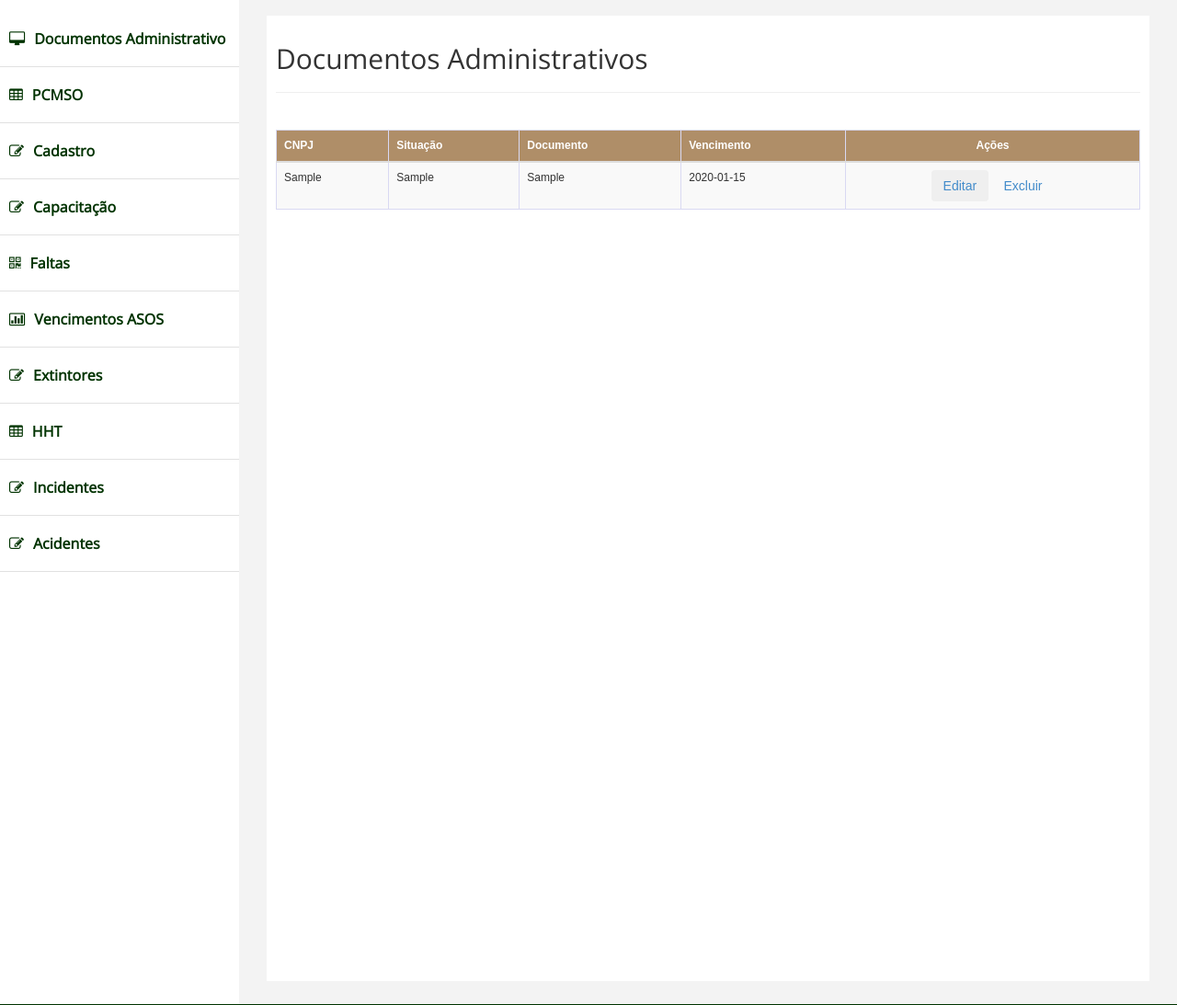
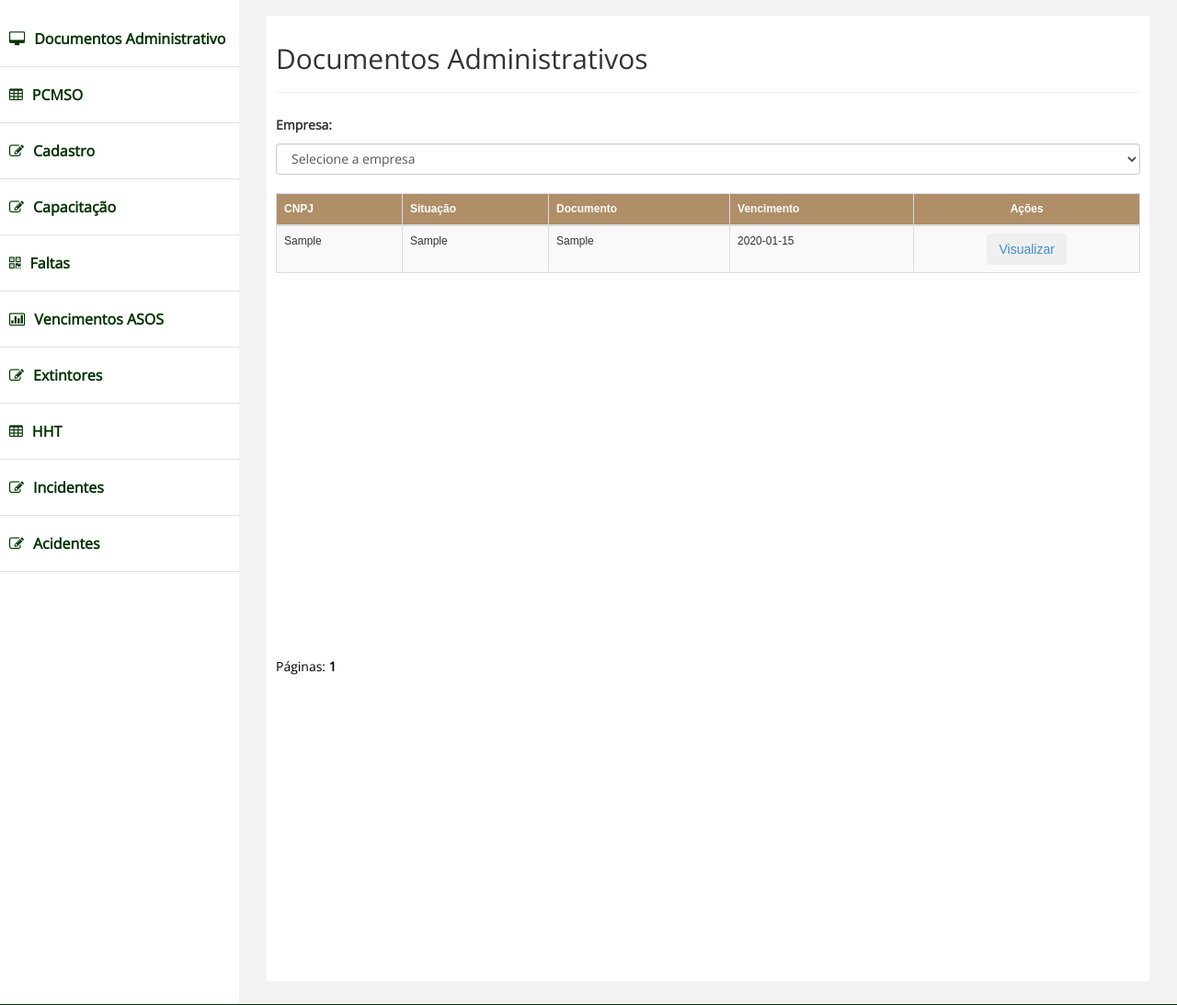
Before and after one commit to Tesshim/ELC, a PHP site: page /documentos_administrativo.php in a window 1280 px wide. Shown: the part 88-1181 px from the top of the page at 92% size. Run offline with PHP 8.4, Linux system fonts and the light colour scheme; tables that the repository leaves empty hold one stand-in row (values such as "Sample post"); data that the repository does not hold is empty.

Commit message:
Documetnos Administrativo  funfando lindamente.

```diff
--- a/documentos_administrativo.php
+++ b/documentos_administrativo.php
@@ -1,4 +1,17 @@
   <!DOCTYPE html>
+
+<?php
+
+  if(isset($_GET['id'])){
+        $id=$_GET['id'];
+     }
+     else{
+        $id="nao_existe";
+     }
+?>
+
+
+
   <html xmlns="http://www.w3.org/1999/xhtml">
   <head>
   	<link type="text/css" rel="stylesheet" href="css/chosen.css">
@@ -42,6 +55,26 @@
      </div>
    </div>  <!-- /. ROW  -->
 
+   <div class="form-group" >
+          <label for="Nome_Empresarial">Empresa:</label>
+          <select id="cnpj_empresa"  name="cnpj_empresa" class="form-control">
+            <option value="">Selecione a empresa</option>;
+               <?php
+              require_once('data_base_conection.php');
+              $sql="SELECT * FROM cadastro_empresa;";
+              $objDb = new db();
+              $link = $objDb->conecta_mysql();
+              $resultado= mysqli_query($link, $sql);
+              while ($row = mysqli_fetch_assoc($resultado)) {
+                echo '<option value="'.$row['CNPJ_Empresa'].'">'.$row['Nome_Empresarial'].'</option>';
+              }
+             ?>
+           </select>
+
+      </div>
+
+
+
    <div style="min-height: 500px">
     <table class="table table-striped" style="margin-top:20px; " >
       <thead class="" style="background-color:#AF8E68; color: white">
@@ -65,15 +98,25 @@
 
 
         $pagina = (isset($_GET['pagina']))? $_GET['pagina'] : 1;
+
+        if($id=="nao_existe"){
         $sql = "SELECT * FROM documentos;";
+      }else{
+        $sql = "SELECT * FROM documentos WHERE CNPJ_Empresa= '$id';";
+      }
+
+
         $produtos =  mysqli_query($link, $sql);
         $total = mysqli_num_rows($produtos);
-  $registros = 7;
+        $registros = 9;
         $numPaginas = ceil($total/$registros);
         $inicio = ($registros*$pagina)-$registros;
+        if($id=="nao_existe"){
+        $sql= "SELECT * FROM documentos order by Vencimento_Documentos limit $inicio,$registros";
+      }else{
+        $sql= "SELECT * FROM documentos  WHERE  CNPJ_Empresa= '$id' order by Vencimento_Documentos limit $inicio,$registros ";
+      }
 
-
-  $sql= "SELECT * FROM documentos order by Vencimento_Documentos limit $inicio,$registros";
         $resultado_id = mysqli_query($link, $sql);
        if($resultado_id){                  //passando como parametros o MYSQLI_NUM retorna apeas um vez os dados
                               //indexando de forma associativa com o MYSQLI_ASSOC
@@ -97,8 +140,7 @@
         <td><?php echo  $dados_usuario[$i]['Documento']; ?></td>
         <td><?php echo  $dados_usuario[$i]['Vencimento_Documentos']; ?></td>
         <td class="text-center">
-          <a href="editar_contato.php?id=<?php echo $dados_usuario[$i]['id'];?>"><button class="btn btn-outline-primary">Editar</button></a>
-          <a href="excluir.php?id=<?php echo $dados_usuario[$i]['id'];?>"<button class="btn btn-outline-danger">Excluir</button></a>
+          <a href="documentos_administrativo.php?id=<?php echo $dados_usuario[$i]['id_Documentos'];?>"><button class="btn btn-outline-primary">Visualizar</button></a>
         </td>
       </tr>
 
@@ -111,6 +153,15 @@
 </table>
 </div>
 
+<div >
+ <span style="color: black">Páginas: </span>
+ <strong>
+  <?php
+  for($i = 1; $i < $numPaginas + 1; $i++) {
+    echo "<a style='color: black' href='documentos_administrativo.php?&pagina=$i'>".$i."</a> ";
+  }
+  ?></strong>
+</div>
 
 </div>
 <!-- /. PAGE INNER  -->
@@ -129,6 +180,8 @@
   </div>
 </div>
 
+</body>
+</html>
   <!-- /. WRAPPER  -->
   <!-- SCRIPTS -AT THE BOTOM TO REDUCE THE LOAD TIME-->
   <!-- JQUERY SCRIPTS -->
@@ -137,7 +190,17 @@
   <script src="assets/js/bootstrap.min.js"></script>
   <!-- CUSTOM SCRIPTS -->
   <script src="assets/js/custom.js"></script>
+
   <script src="js/chosen.jquery.js"></script>
 <script src="js/functions.js"></script>
-</body>
-</html>
+<script type="text/javascript">
+    $(function(){
+      $('#cnpj_empresa').change(function(){
+        console.log(" sadasd"+$("#cnpj_empresa").val());
+
+         window.location.href = "documentos_administrativo.php?id="+$("#cnpj_empresa").val() ;
+    });
+
+    });
+
+  </script>
--- a/inserir_cadastro_documentos.php
+++ b/inserir_cadastro_documentos.php
@@ -3,10 +3,6 @@
 
 
 require_once('data_base_conection.php');
-
-
-
-  //teste
 
 
 	$CNPJ_Empresa=$_POST['CNPJ_Empresa'];
--- a/inserir_mapa_de_risco.php
+++ b/inserir_mapa_de_risco.php
@@ -3,7 +3,6 @@
 require_once('data_base_conection.php');
 
 
-	//teste
 
 		$CNPJ_Empresa=$_POST['CNPJ_Empresa'];
 		$Trajetoria = array();
@@ -15,7 +14,7 @@ require_once('data_base_conection.php');
 		$cont=0;
 
 
-		for ($i=0; $i <50 ; $i++) {
+		for ($i=0; $i <40 ; $i++) {
 				if(isset($_POST['Trajetoria'.$i])){
 					$cont++;
 					array_push($Trajetoria, $_POST['Trajetoria'.$i]);
--- a/js/functions.js
+++ b/js/functions.js
@@ -139,7 +139,7 @@
     cols += ' <td><input type="text"  class="form-control" name="Situacao';
     cols +=count;
     cols +='"></td>';
-    cols += '<td><input type="text"  class="form-control" name="Vencimento';
+    cols += '<td><input type="date"  class="form-control" name="Vencimento';
     cols +=count;
     cols +='"></td>';
     cols += '<td><input type="text"  class="form-control" name="Documento';
```
Also changed, not shown: cadastro_documentos.php (+3 -7 lines), cadastro_mapa_risco.php (+2 -8 lines). Lines whose indentation alone changed are shown as unchanged.
